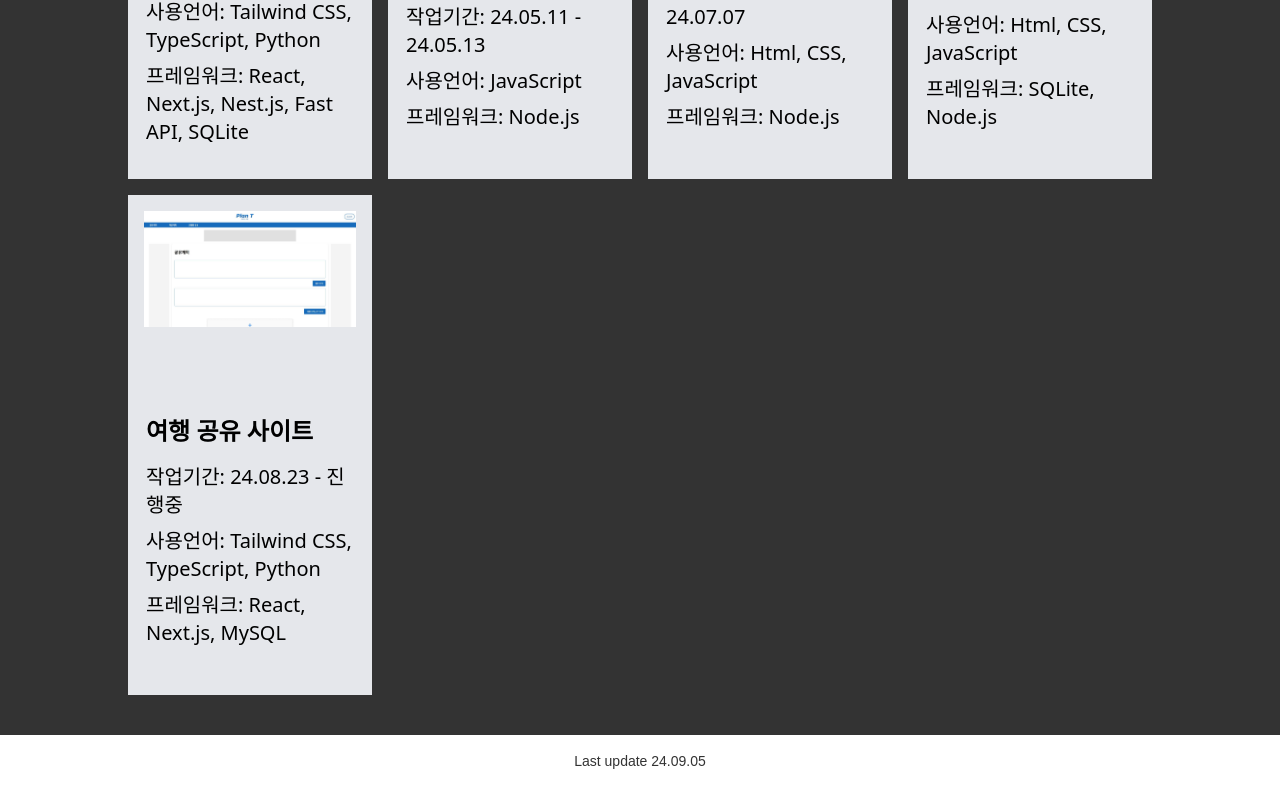
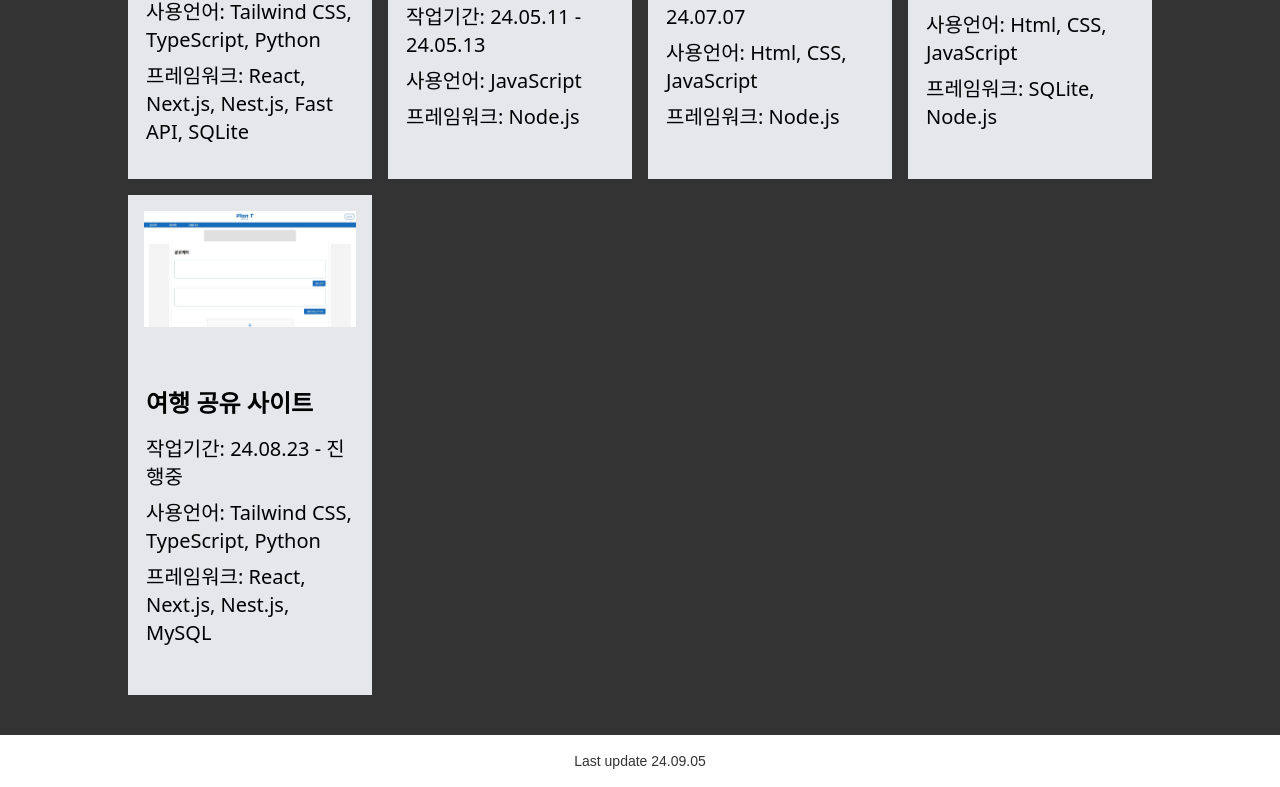
Before and after one commit to leeys951006/Portfolio, a Next.js app in the folder portfolio/: page /project-group in a window 1280 px wide. Shown: the part 524-1311 px from the top of the page. Built offline with nearby package versions, Linux system fonts and the light colour scheme.

Commit message:
프로젝트 부분 수정

```diff
--- a/portfolio/app/project-group/page.tsx
+++ b/portfolio/app/project-group/page.tsx
@@ -61,7 +61,7 @@ export default function HomePage() {
       projectName: '여행 공유 사이트',
       duration: '24.08.23 - 진행중',
       languages: 'Tailwind CSS, TypeScript, Python',
-      frameworks: 'React, Next.js, MySQL',
+      frameworks: 'React, Next.js, Nest.js, MySQL',
     }
   ];
 
```
